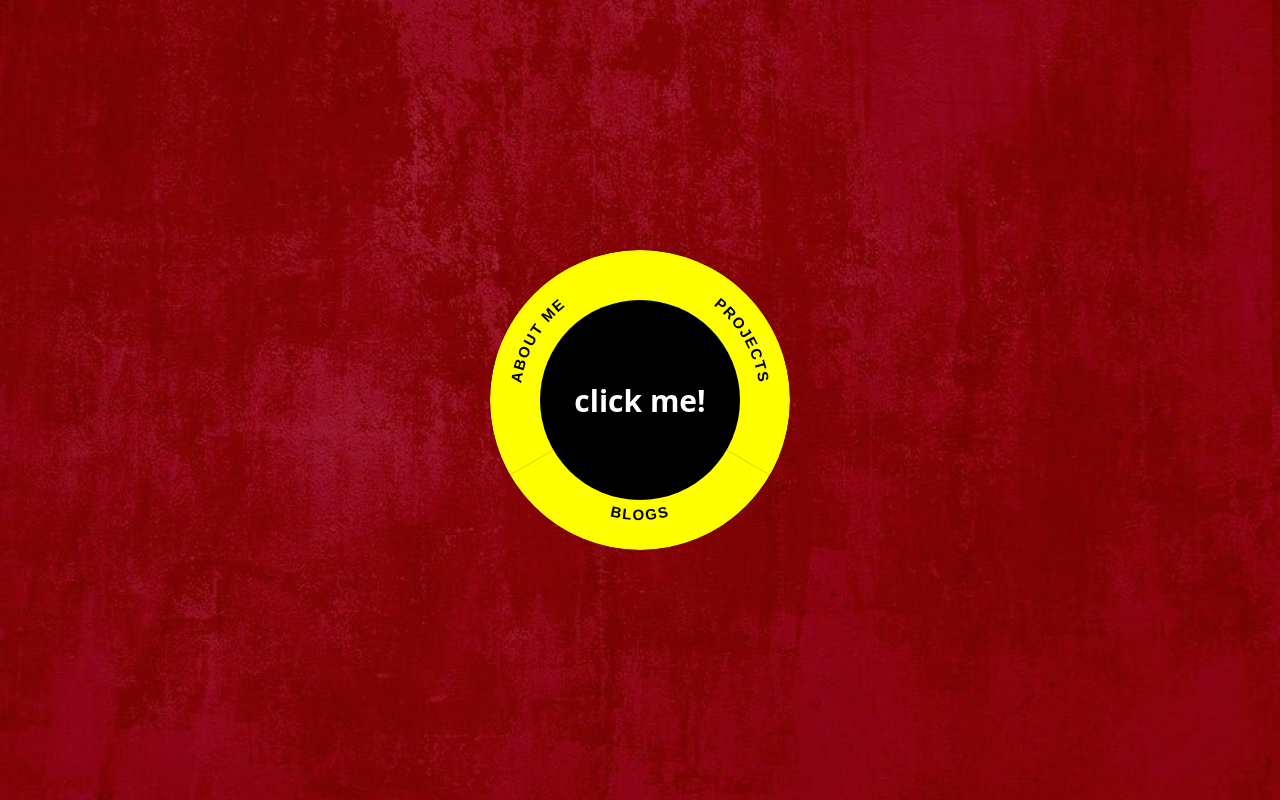
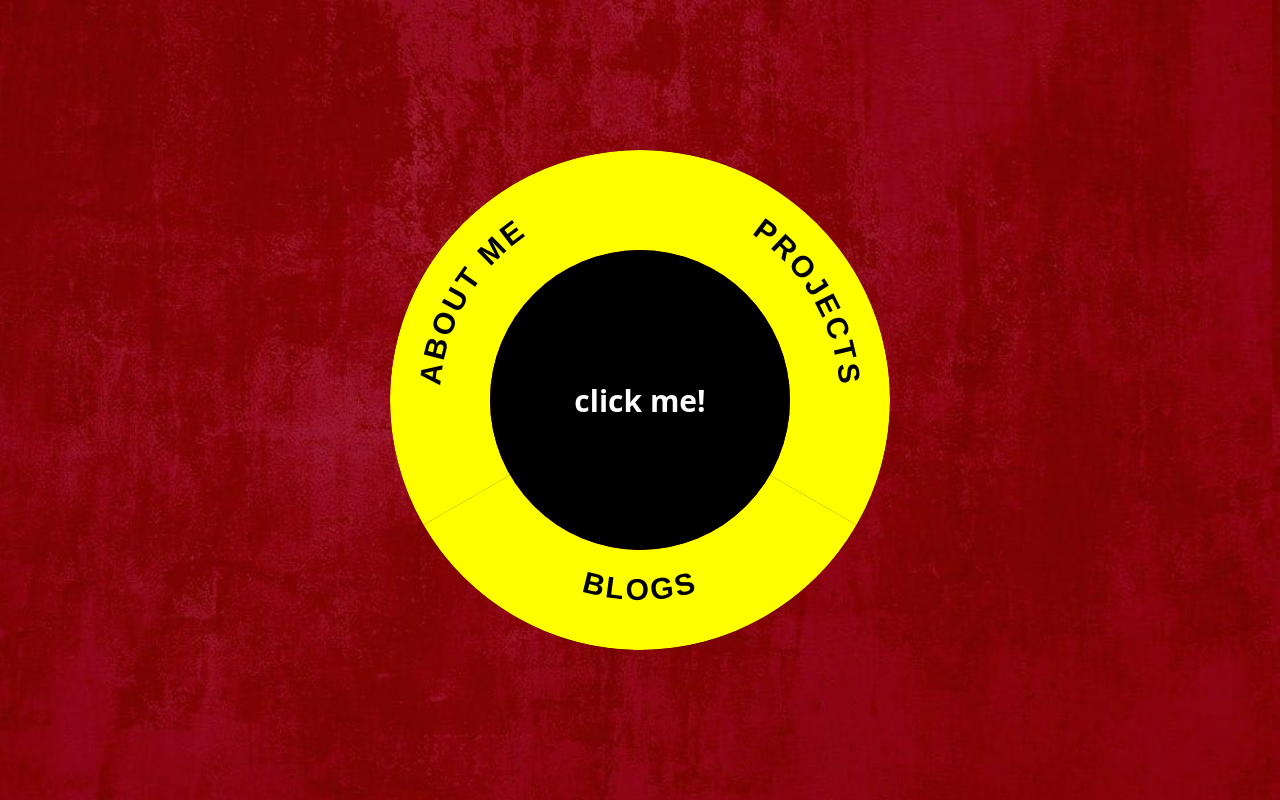
Before and after one commit to iampruh887/portfolio, a React (Vite) app: page / in a window 1280 px wide. Built offline with nearby package versions, Linux system fonts and the light colour scheme; a web font is replaced by a local one.

Commit message:
minor changes to the menu

```diff
--- a/src/App.css
+++ b/src/App.css
@@ -11,8 +11,8 @@ body {
 
 .circle {
   position: relative;
-  height: 300px;
-  width: 300px;
+  height: 500px;
+  width: 500px;
   overflow: visible;
   perspective: 800px;
   transform-style: preserve-3d;
@@ -38,7 +38,7 @@ body {
 
 .slice-text {
   fill: black;
-  font-size: 5px;
+  font-size: 6px;
   font-weight: bold;
   font-family: Arial, sans-serif;
   pointer-events: none;
@@ -68,8 +68,8 @@ body {
   left: 50%;
   transform: translate(-50%, -50%);
 
-  height: 200px;
-  width: 200px;
+  height: 300px;
+  width: 300px;
   background: black;
   border-radius: 50%;
 
@@ -94,4 +94,10 @@ body {
     "XPN2" 0,
     "YPN1" 0,
     "YPN2" 0;
+  transition: box-shadow 0.3s ease;
+  cursor: pointer;
 }
+
+.walkthrough:hover {
+  box-shadow: inset 0 0 30px 10px rgba(128, 128, 128, 0.5);
+}
```
Also changed, not shown: 1 other file (tests, documents, lock files or other folders).
